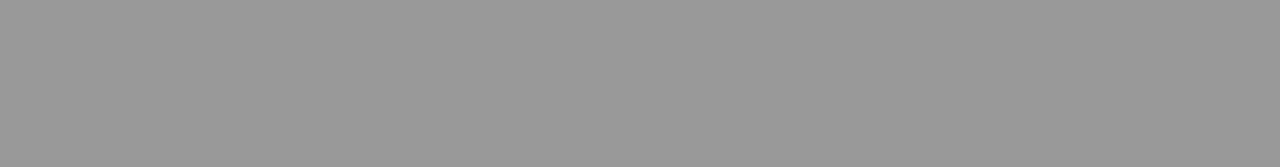
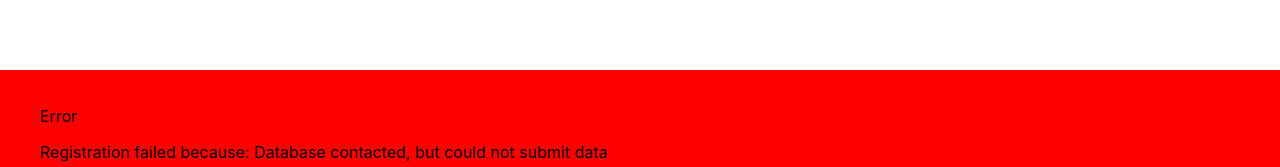
Before and after one commit to alllex123456/NEXJT.JS-books, a Next.js app: page / in a window 1280 px wide. Both pictures are taken after typing "name@example.com" into the empty fields and a click on the button "Subscribe". Shown: the part 630-797 px from the top of the page. Built offline with nearby package versions, Linux system fonts and the light colour scheme; no server answers; the database is empty.

Commit message:
started adding feedback functionality

```diff
--- a/components/Layout/Layout.js
+++ b/components/Layout/Layout.js
@@ -1,11 +1,22 @@
-import { Fragment } from 'react/cjs/react.production.min';
+import { Fragment, useContext } from 'react';
 import MainHeader from './MainHeader';
+import Feedback from '../UI/Feedback';
+import FeedbackContext from '../../pages/store/feedback';
 
 const Layout = (props) => {
+  const { feedback } = useContext(FeedbackContext);
+
   return (
     <Fragment>
       <MainHeader />
       <main>{props.children}</main>
+      {feedback && (
+        <Feedback
+          title={feedback.title}
+          message={feedback.message}
+          status={feedback.status}
+        />
+      )}
     </Fragment>
   );
 };
--- /dev/null
+++ b/components/UI/Feedback.js
@@ -0,0 +1,20 @@
+import classes from './Feedback.module.css';
+
+const Feedback = (props) => {
+  const { title, message, status } = props;
+
+  let activeClasses;
+
+  if (status === 'pending') activeClasses = classes.pending;
+  if (status === 'success') activeClasses = classes.success;
+  if (status === 'error') activeClasses = classes.error;
+
+  return (
+    <div className={`${classes.feedback} ${activeClasses}`}>
+      <p>{title}</p>
+      <p>{message}</p>
+    </div>
+  );
+};
+
+export default Feedback;
--- /dev/null
+++ b/components/UI/Feedback.module.css
@@ -0,0 +1,22 @@
+.feedback {
+  position: fixed;
+  bottom: 0;
+  left: 0;
+  width: 100%;
+  height: 10rem;
+  padding: 2rem 4rem;
+  font-size: 1.6rem;
+  background: #fff;
+}
+
+.pending {
+  background: blue;
+}
+
+.success {
+  background: green;
+}
+
+.error {
+  background: red;
+}
--- a/pages/_app.js
+++ b/pages/_app.js
@@ -1,13 +1,14 @@
 import '../styles/globals.css';
 
 import Head from 'next/dist/shared/lib/head';
-
 import Layout from '../components/Layout/Layout';
 
+import { FeedbackContextProvider } from './store/feedback';
 import { AdminContextProvider } from '../context';
 
 function MyApp({ Component, pageProps }) {
   return (
+    <FeedbackContextProvider>
       <AdminContextProvider>
         <Layout>
           <Head>
@@ -19,6 +20,7 @@ function MyApp({ Component, pageProps }) {
           <Component {...pageProps} />
         </Layout>
       </AdminContextProvider>
+    </FeedbackContextProvider>
   );
 }
 
--- /dev/null
+++ b/pages/api/items.js
@@ -0,0 +1,20 @@
+import { clientConnect, retrieveDocument } from './db-utils';
+
+const handler = async (req, res) => {
+  let client;
+  try {
+    client = await clientConnect();
+  } catch (error) {
+    res.status(500).json({ message: 'Could not connect to the database' });
+  }
+
+  try {
+    return await retrieveDocument(client, 'items');
+  } catch (error) {
+    res
+      .status(5500)
+      .json({ message: 'Database contacted, but could not fetch the data' });
+  }
+};
+
+export default handler;
--- a/pages/api/newsletter.js
+++ b/pages/api/newsletter.js
@@ -17,7 +17,7 @@ const handler = async (req, res) => {
     subscriptions.map((subscriber) => {
       if (subscriber.email === email) {
         res
-          .status(201)
+          .status(500)
           .json({ message: `You are already subscribed (${email})` });
         client.close();
       }
--- a/pages/books/index.js
+++ b/pages/books/index.js
@@ -2,7 +2,7 @@ import Head from 'next/head';
 import AllBooks from '../../components/books/AllBooks';
 import { getFeaturedBooks } from '../../api-utils';
 import { clientConnect, retrieveDocument } from '../api/db-utils';
-import { Fragment } from 'react/cjs/react.production.min';
+import { Fragment } from 'react';
 
 const FeaturedBooksPage = (props) => {
   return (
--- a/pages/index.js
+++ b/pages/index.js
@@ -1,16 +1,23 @@
-import { Fragment } from 'react';
-import swal from 'sweetalert';
+import { Fragment, useContext } from 'react';
 import Head from 'next/head';
 import AllBooks from '../components/books/AllBooks';
 import SearchBooks from '../components/books/SearchBooks';
 import Newsletter from '../components/inputs/Newsletter';
-
+import FeedbackContext from './store/feedback';
 import { clientConnect, retrieveDocument } from './api/db-utils';
 
 const HomePage = (props) => {
+  const { showFeedback } = useContext(FeedbackContext);
+  const { feedback } = useContext(FeedbackContext);
+
   const { books } = props;
 
-  const newSubscriptionHandler = (email, confirm) => {
+  const newSubscriptionHandler = (email) => {
+    showFeedback({
+      title: 'Please wait...',
+      message: 'We are registering your email for future newsletters',
+      status: 'pending',
+    });
     fetch('/api/newsletter', {
       method: 'POST',
       body: JSON.stringify({
@@ -20,9 +27,29 @@ const HomePage = (props) => {
         'Content-Type': 'application/json',
       },
     })
-      .then((res) => res.json())
-      .then((data) => swal(data.message));
+      .then((res) => {
+        if (res.ok) return res.json();
+        return res.json().then((data) => {
+          throw new Error(data.message);
+        });
+      })
+      .then((data) => {
+        showFeedback({
+          title: data.message,
+          message: 'You have successfully registered for future newsletters',
+          status: 'success',
+        });
+      })
+      .catch((error) => {
+        showFeedback({
+          title: 'Error',
+          message: 'Registration failed because: ' + error.message,
+          status: 'error',
+        });
+      });
   };
+
+  console.log(feedback);
 
   return (
     <Fragment>
--- /dev/null
+++ b/pages/store/feedback.js
@@ -0,0 +1,33 @@
+import { createContext, useState } from 'react';
+
+const FeedbackContext = createContext({
+  feedback: null,
+  showFeedback: (data) => {},
+  hideFeedback: () => {},
+});
+
+export const FeedbackContextProvider = (props) => {
+  const [feedback, setFeedback] = useState();
+
+  const showFeedbackHandler = (data) => {
+    setFeedback(data);
+  };
+
+  const hideFeedbackHandler = () => {
+    setFeedback(null);
+  };
+
+  return (
+    <FeedbackContext.Provider
+      value={{
+        feedback,
+        showFeedback: showFeedbackHandler,
+        hideFeedback: hideFeedbackHandler,
+      }}
+    >
+      {props.children}
+    </FeedbackContext.Provider>
+  );
+};
+
+export default FeedbackContext;
```
Also changed, not shown: pages/store/items.js (added, +27 -0 lines). Lines whose indentation alone changed are shown as unchanged.
